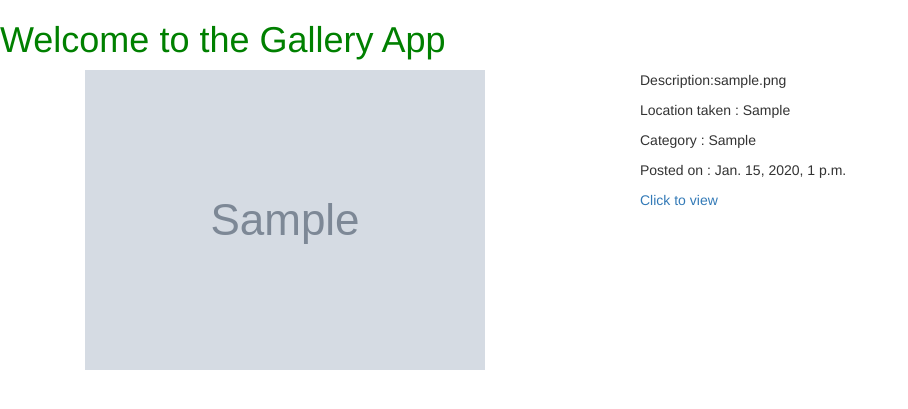
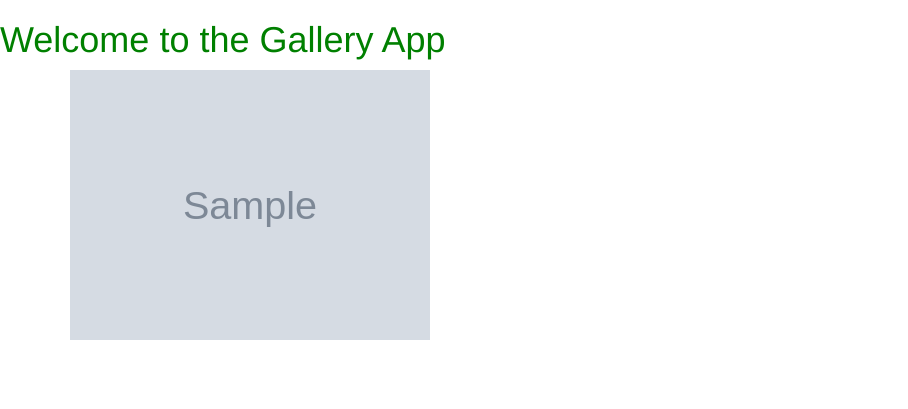
Before and after one commit to JohnKarima/gallery, a Django app: page / in a window 1280 px wide. Shown: the part 52-461 px from the top of the page, without its empty margins (0-908 px from the left). Run offline with Django 3.2, Linux system fonts and the light colour scheme; tables that the repository leaves empty hold one stand-in row (values such as "Sample post"); grey boxes marked "Sample" are stand-in pictures; some libraries are stand-ins or nearby versions.

Commit message:
fix templates for holding images

```diff
--- a/pics/templates/image.html
+++ b/pics/templates/image.html
@@ -25,6 +25,7 @@
      <p>Posted on:{{image.pub_date}}</p>
    </div>
 
+
  </div>
 
  {% endblock %}
--- a/pics/templates/welcome.html
+++ b/pics/templates/welcome.html
@@ -8,19 +8,16 @@
 
 
 <div class="container">
+    <div class="row">
     {% for image in images %}
-    <div class="col-xs-6 col-sm-6 col-md-6 col-lg-6">
-    <img src="{{image.gallery_image.url}}" class="img-responsive" alt="Image">
+    <div class="col-md-4">
+      <div class="card">
+            <a href="{% url 'image' image.id %}"><img src="{{image.gallery_image.url}}" style="width:100%;height:56%;" class="img-responsive" alt="Image"></a>
+      </div>
     </div>
-
-    <p>Description:{{image.image_description}}</p>
-    <p>Location taken : {{image.location}}</p>
-    <p>Category : {{image.category}}</p>
-    <p>Posted on : {{image.pub_date}}</p>
-
-    <a href="{% url 'image' image.id %}">Click to view</a>
-
-</div>
     {% endfor %}
 
+  </div>
+</div>
+
 {% endblock %}
```
Also changed, not shown: media/gallery/Saint_Thomas_Shelby.jpg (added), media/gallery/henry-hustava-j_Ch0mwBNds-unsplash.jpg (added), media/gallery/jeong_jeong.jpg (added), media/gallery/josh-hild-jdTdvF6fDus-unsplash.jpg (added), media/gallery/just_cool_black_people.jpg (added), media/gallery/lidye-1Shk_PkNkNw-unsplash.jpg (added), media/gallery/nik-shuliahin-JOzv_pAkcMk-unsplash.jpg (added), 7 other files.
